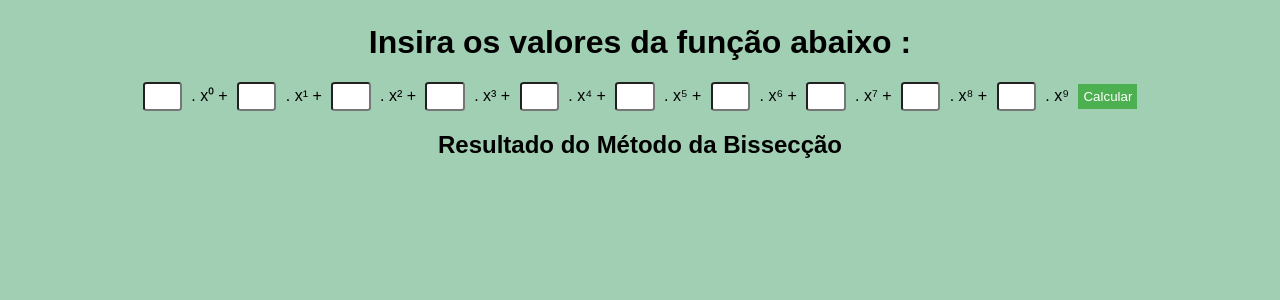
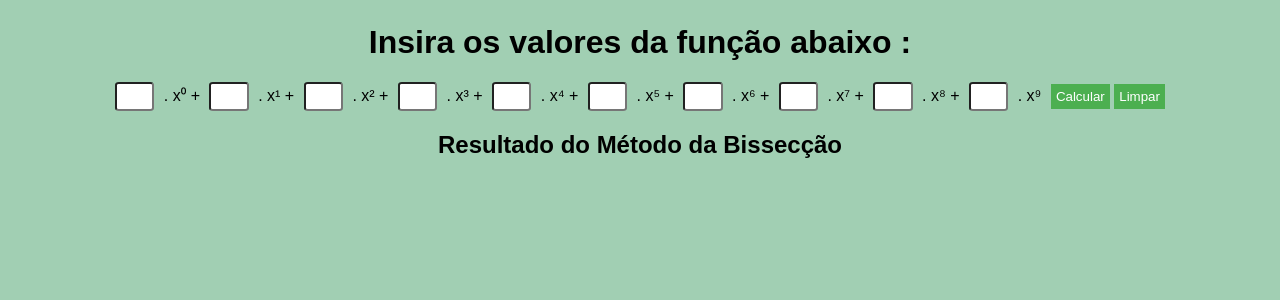
Before and after one commit to MateusCampaner/Django, a Django app: page /bolzano/ in a window 1280 px wide. Shown: the part 103-403 px from the top of the page. Run offline with Django 4.2, Linux system fonts and the light colour scheme.

Commit message:
Merge branch 'main' of https://github.com/matheusmattesco/Django

```diff
--- a/calculadora/main/views.py
+++ b/calculadora/main/views.py
@@ -83,8 +83,6 @@ def metodo_bolzano(request):
             else:
                 resultados_bisseccao.append(intervalo)
 
-            resultados_bisseccao = []
-            resultados_bolzano = []
 
     return render(request, 'bolzano.html', {'resultado': resultados_bolzano, 'resultado_biseccao' : resultados_bisseccao})
 
@@ -92,11 +90,9 @@ def metodo_bolzano(request):
     resultados_bolzano = []
     resultados_bisseccao = []
 
-
-
-
-
-
+def limpar_resultado(request):
+    resultados_bisseccao = []
+    resultados_bolzano = []
 
 
 def met_bolzano(request):
--- a/calculadora/templates/bolzano.html
+++ b/calculadora/templates/bolzano.html
@@ -105,6 +105,7 @@
             <label for="lname"> . x⁹</label>
 
             <input type="submit" value="Calcular">
+            <input type="submit" value="Limpar">
         </div>
         </form>
         {% if resultado %}
```
